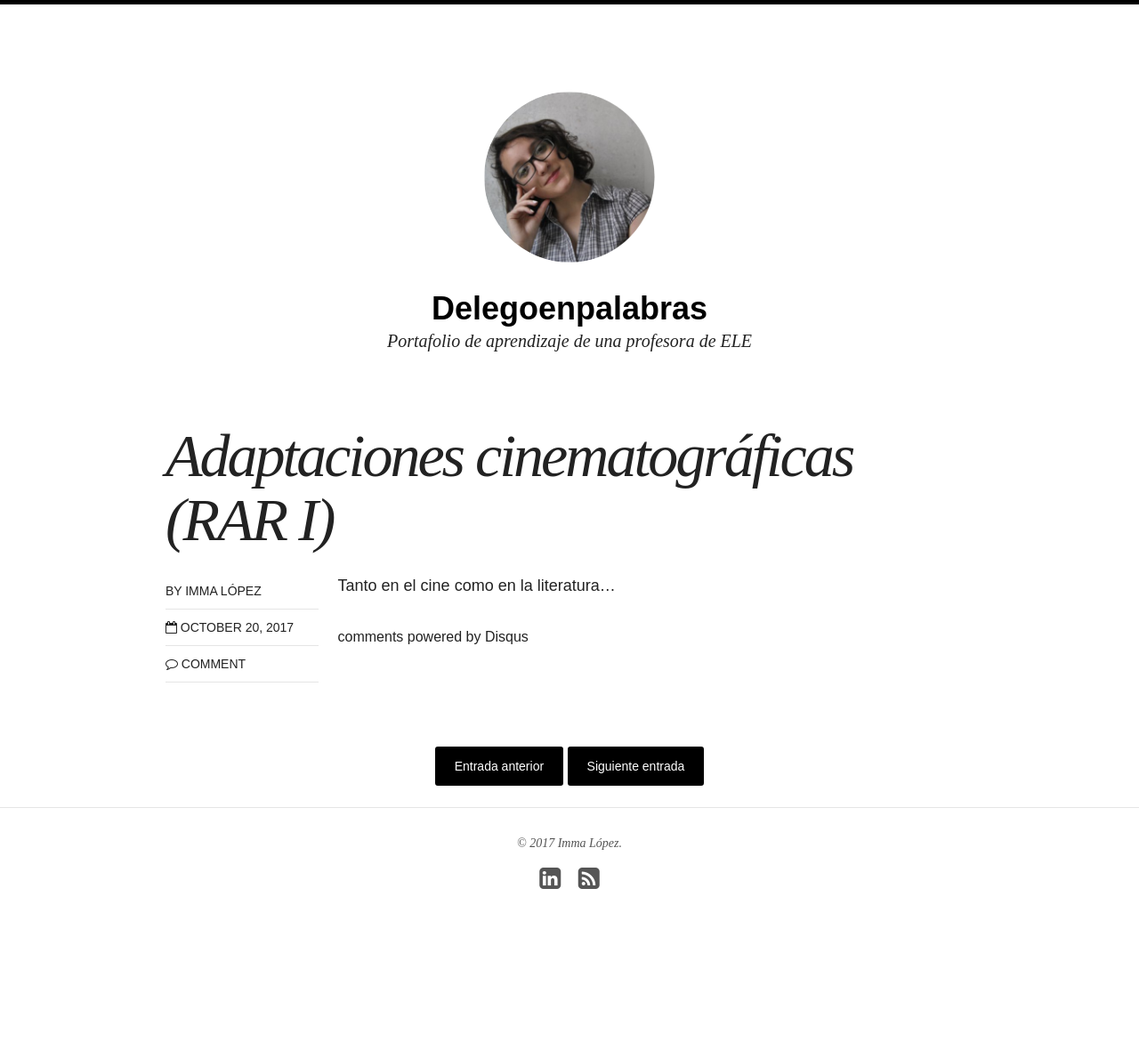
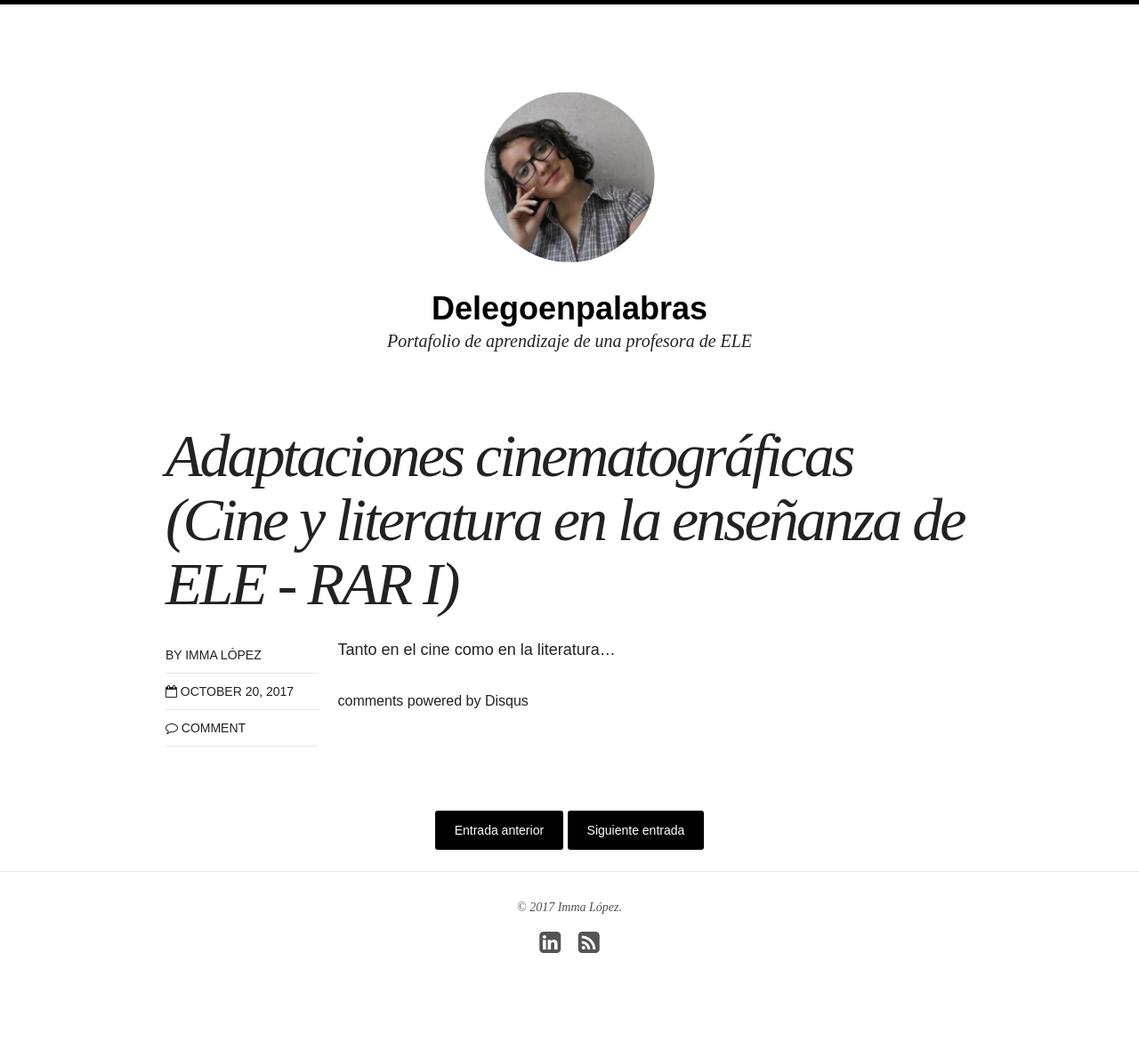
Before and after one commit to immalopez/immalopez.github.io, a Jekyll site: the page built from _posts/blog/2017-10-20-carteles-y-portadas.md, in a window 1280 px wide. Shown: the whole page at 89% size. Built offline with Jekyll 4.4.1, drawn with Linux system fonts in a browser that asks for light colours; nearby versions of some CDN libraries; comment, search, counter and statistics services are not loaded; before the commit the page ends 1099 px from its top, so only the background shows below that.

Commit message:
Update 2017-10-20-carteles-y-portadas.md

```diff
--- a/_posts/blog/2017-10-20-carteles-y-portadas.md
+++ b/_posts/blog/2017-10-20-carteles-y-portadas.md
@@ -1,6 +1,6 @@
 ---
 layout: post
-title: Adaptaciones cinematográficas (RAR I)
+title: Adaptaciones cinematográficas (Cine y literatura en la enseñanza de ELE - RAR I)
 modified:
 categories: blog
 excerpt: ""
```
